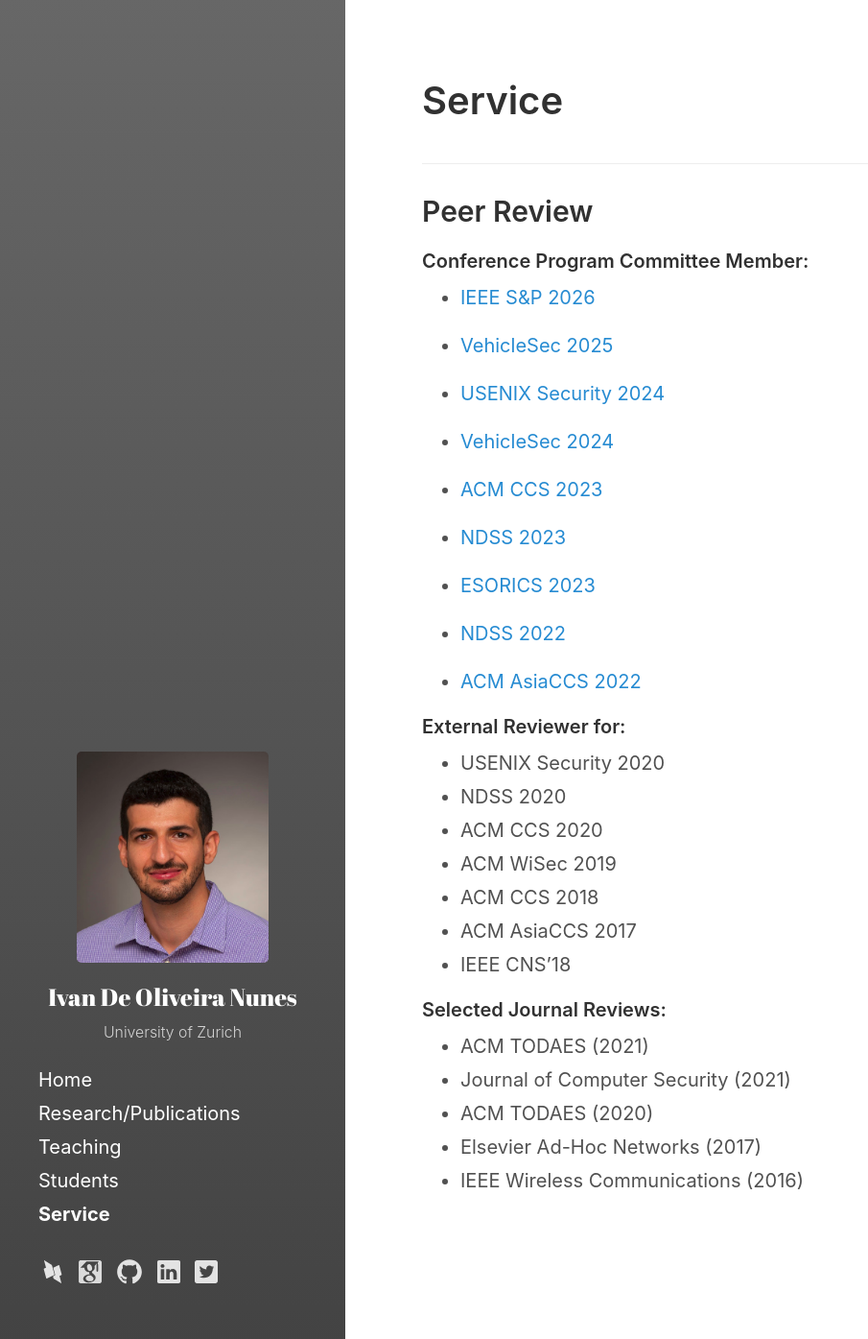
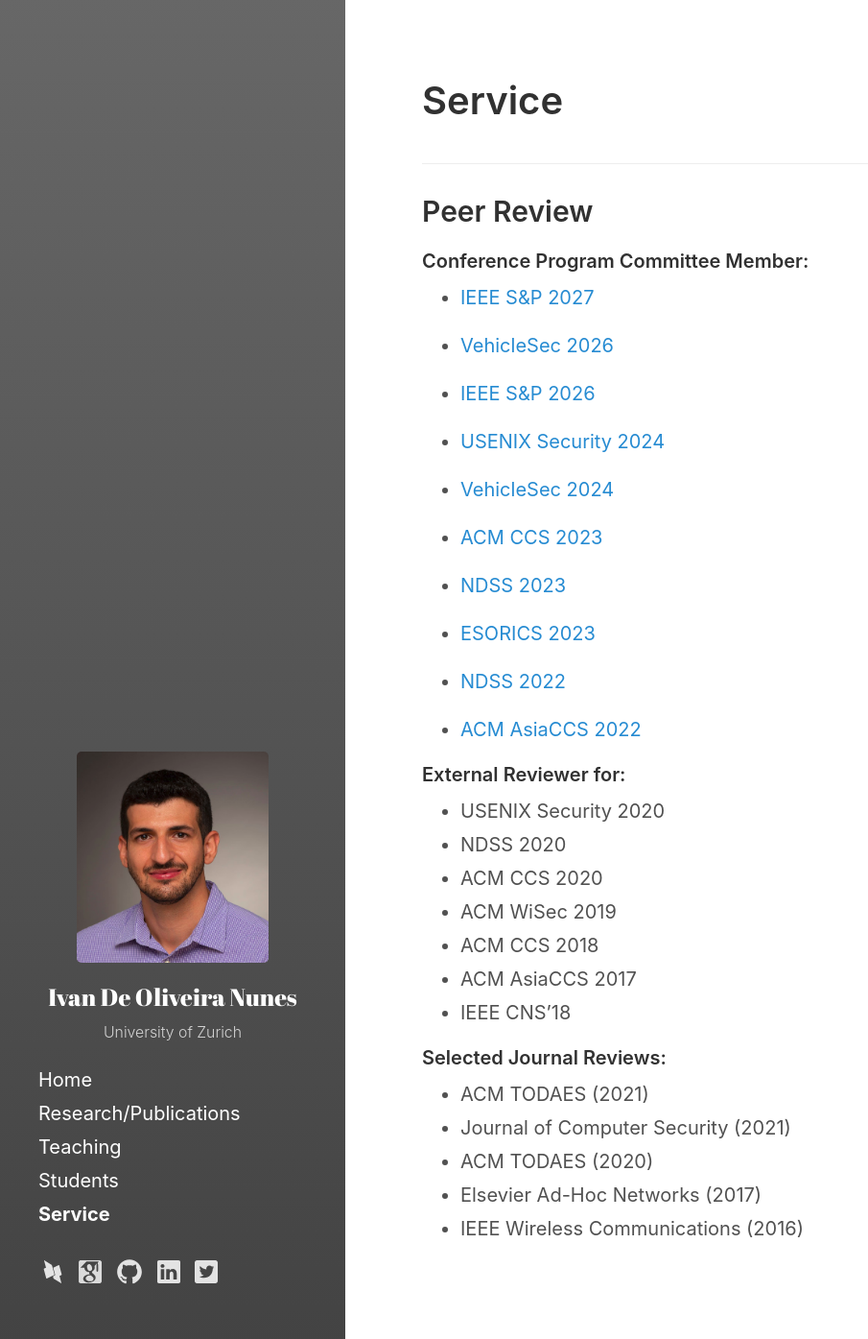
Before and after one commit to ivanolive/ivanolive.github.io, a Jekyll site: the page built from service.md, in a window 1280 px wide. Shown: the whole page at 96% size, without its empty margins (0-905 px from the left). Built offline with Jekyll 4.4.1, drawn with Linux system fonts in a browser that asks for light colours.

Commit message:
Update service.md

```diff
--- a/service.md
+++ b/service.md
@@ -12,9 +12,11 @@
 
 #### Conference Program Committee Member:
 
+- [IEEE S&P 2027](https://sp2027.ieee-security.org/)
+
+- [VehicleSec 2026](https://www.usenix.org/conference/vehiclesec25)
+
 - [IEEE S&P 2026](https://sp2026.ieee-security.org/)
-
-- [VehicleSec 2025](https://www.usenix.org/conference/vehiclesec25)
 
 - [USENIX Security 2024](https://www.usenix.org/conference/usenixsecurity24)
 
```
